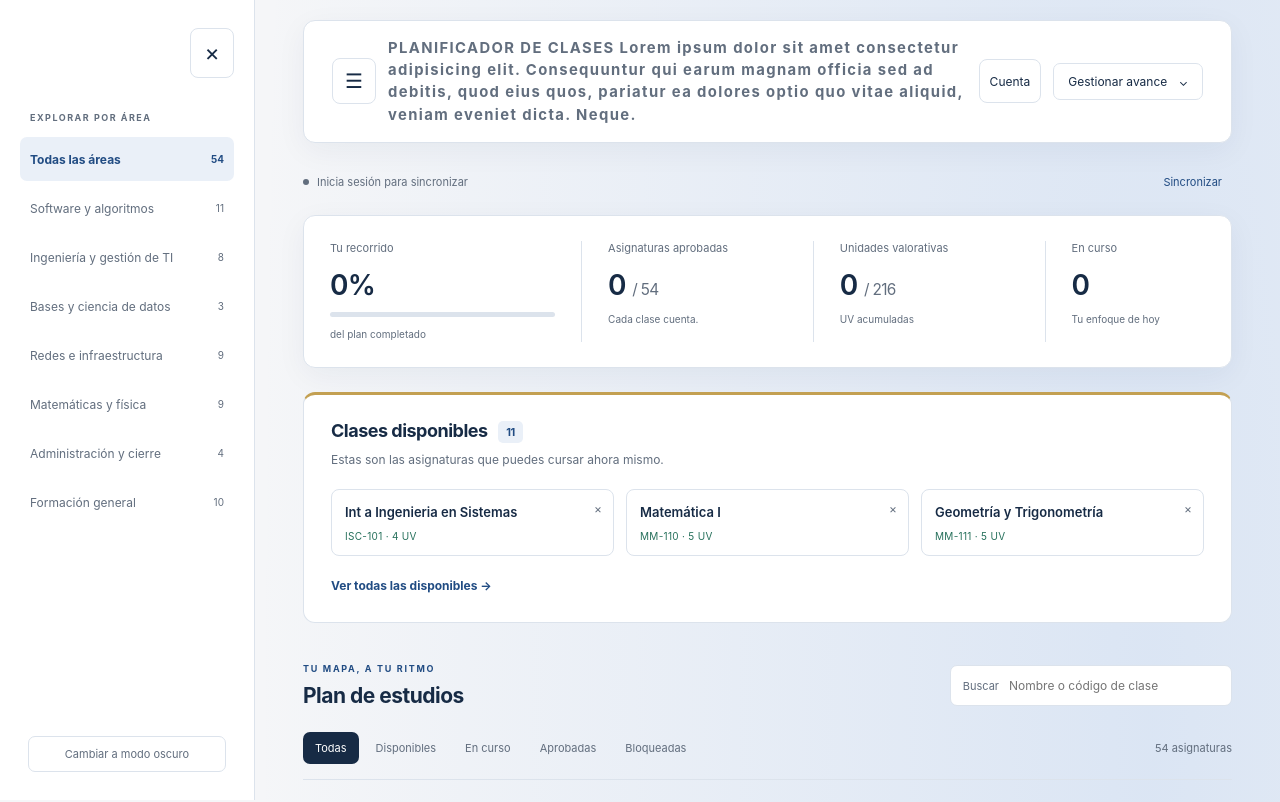
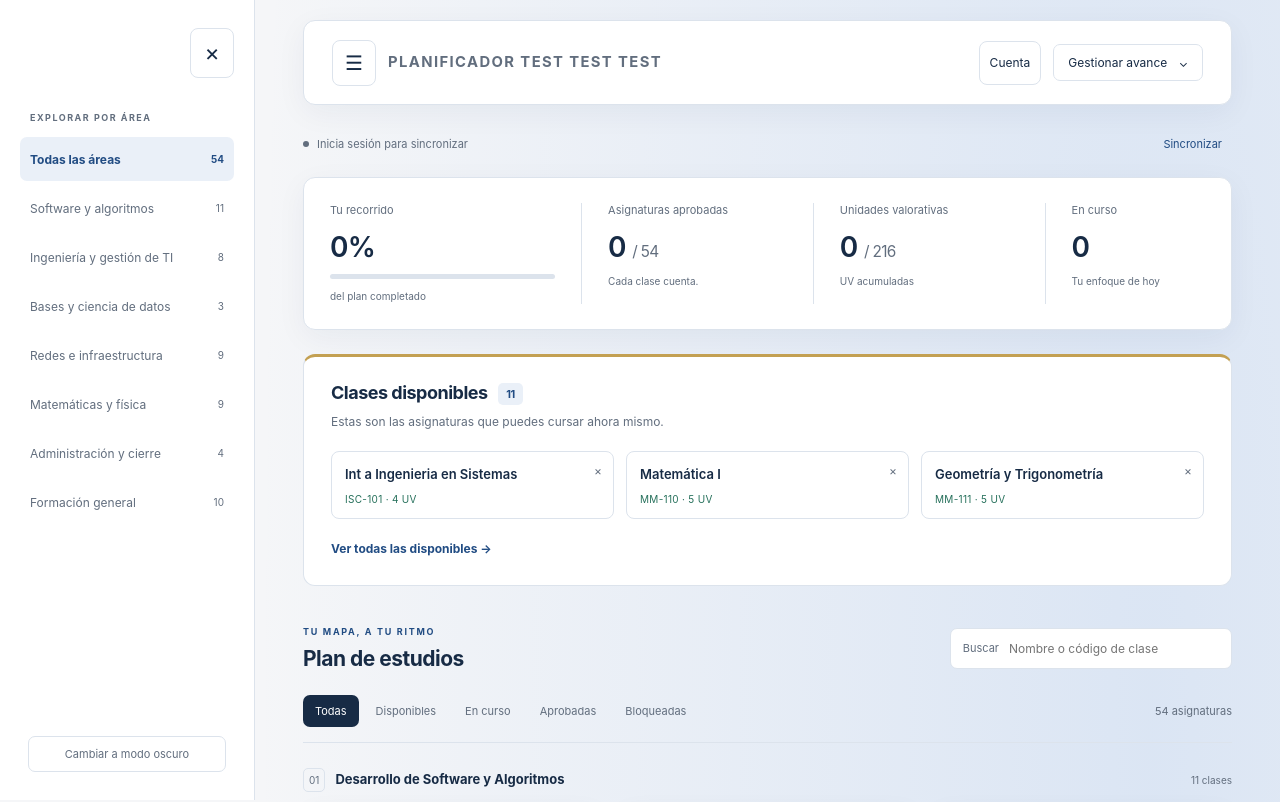
Before and after one commit to AbrilSamay/Study-plan-UNAH, a website: page index.html in a window 1280 px wide. Shown: the top 802 px of the page. Drawn offline with Linux system fonts and the light colour scheme.

Commit message:
another test

```diff
--- a/index.html
+++ b/index.html
@@ -85,8 +85,7 @@
 
 
             <span>
-                PLANIFICADOR DE CLASES Lorem ipsum dolor sit amet consectetur adipisicing elit. Consequuntur qui earum magnam officia sed ad debitis, quod eius quos, pariatur ea dolores optio quo vitae aliquid, veniam eveniet dicta. Neque.
-
+              PLANIFICADOR TEST TEST TEST
             </span>
 
 
```
